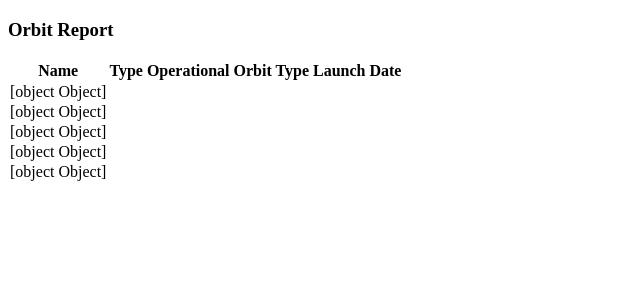
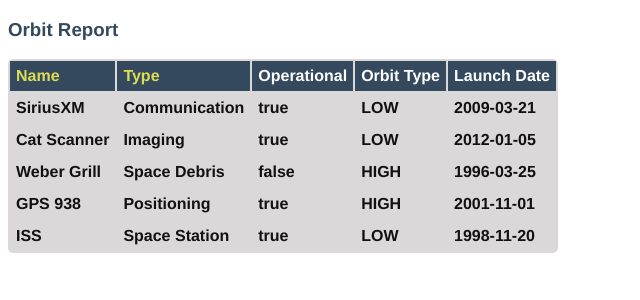
Before and after one commit to CosmovanDam/orbit-report, an Angular app: page / in a window 1280 px wide. Shown: the top 300 px of the page, without its empty margins (0-640 px from the left). Built offline with nearby package versions, Linux system fonts and the light colour scheme.

Commit message:
Figured out how access the object properties within the Satellite array and added the .css styles.

```diff
--- a/src/app/app.component.css
+++ b/src/app/app.component.css
@@ -0,0 +1,13 @@
+.search-form {
+  margin-bottom: 40px;
+}
+
+button {
+  margin-left: 10px;
+  color: #fff;
+  background-color: #009b25;
+  border-radius: 4px;
+  padding: 2px 5px;
+  font-size: 18px;
+  cursor: pointer;
+}
--- a/src/app/orbit-list/orbit-list.component.css
+++ b/src/app/orbit-list/orbit-list.component.css
@@ -0,0 +1,29 @@
+.sortable {
+  cursor: pointer;
+  color: #dd5;
+}
+
+.warning {
+  background-color: #da8a8a;
+}
+
+table {
+  color: #111;
+  border-radius: 5px;
+  overflow: hidden;
+  margin: 12px 0;
+  min-width: 300px;
+  background: #dad8d8;
+}
+
+.header-row {
+  background: #34495e;
+  color: #fff;
+}
+
+th,
+td {
+  text-align: left;
+  margin: 5px 10px;
+  padding: 6px;
+}
--- a/src/app/orbit-list/orbit-list.component.html
+++ b/src/app/orbit-list/orbit-list.component.html
@@ -9,5 +9,11 @@
  </tr>
  <!-- TODO: put <tr *ngFor=""></tr> here -->
  <!-- Output keeps giving [object Object]. Find a way to fix this so that each value of the object are shown -->
- <tr *ngFor="let satellite of satellites">{{satellite}}</tr>
+ <tr *ngFor="let satellite of satellites">
+   <th>{{satellite.name}}</th>
+   <th>{{satellite.type}}</th>
+   <th>{{satellite.operational}}</th>
+   <th>{{satellite.orbitType}}</th>
+   <th>{{satellite.launchDate}}</th>
+ </tr>
 </table>
--- a/src/index.html
+++ b/src/index.html
@@ -7,6 +7,17 @@
 
   <meta name="viewport" content="width=device-width, initial-scale=1">
   <link rel="icon" type="image/x-icon" href="favicon.ico">
+
+  <style>
+    body {
+      font-family: 'Helvetica', 'Courier';
+    }
+
+    h3 {
+      color: #34495E;
+    }
+  </style>
+
 </head>
 <body>
   <app-root></app-root>
```
